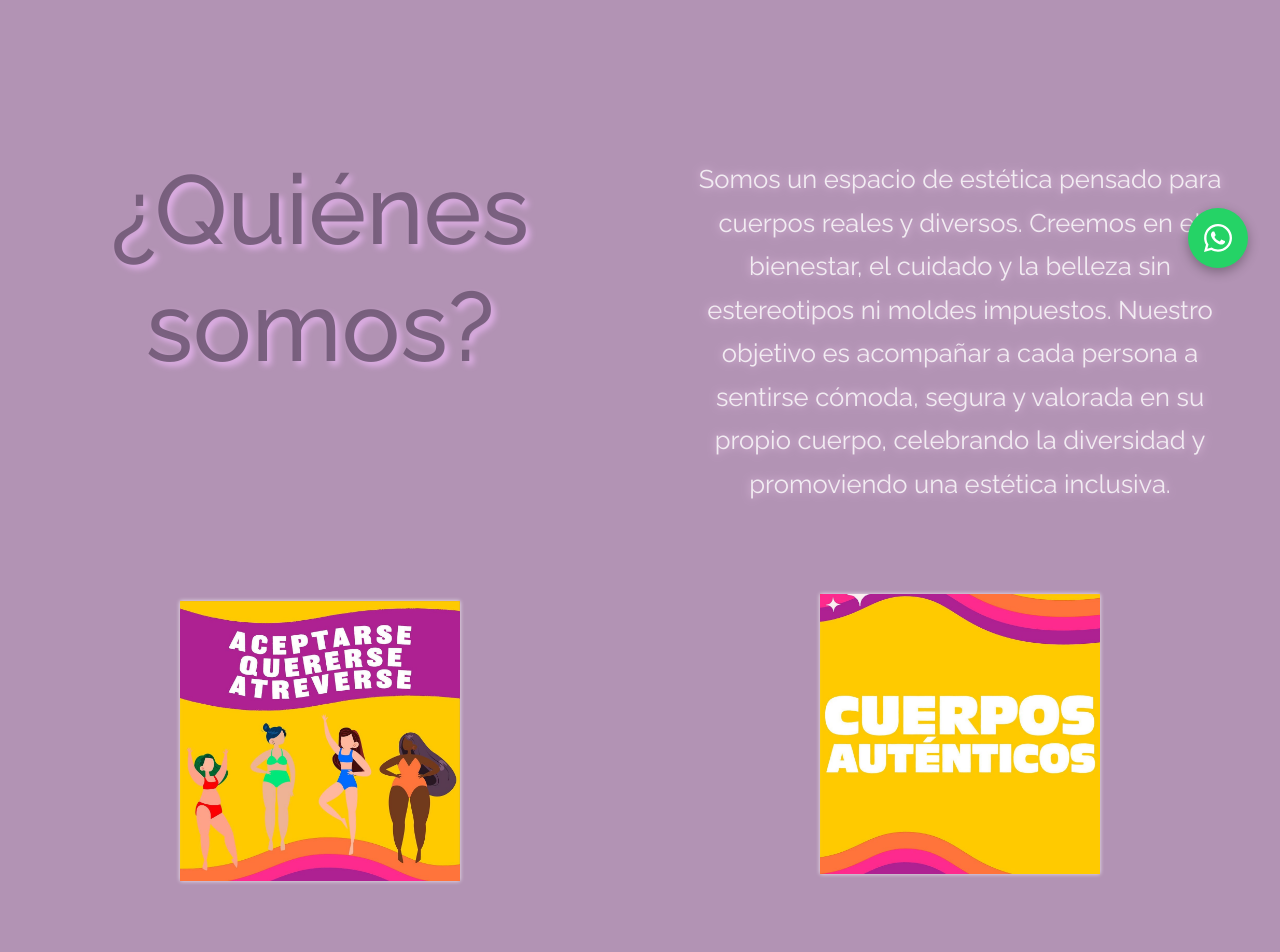
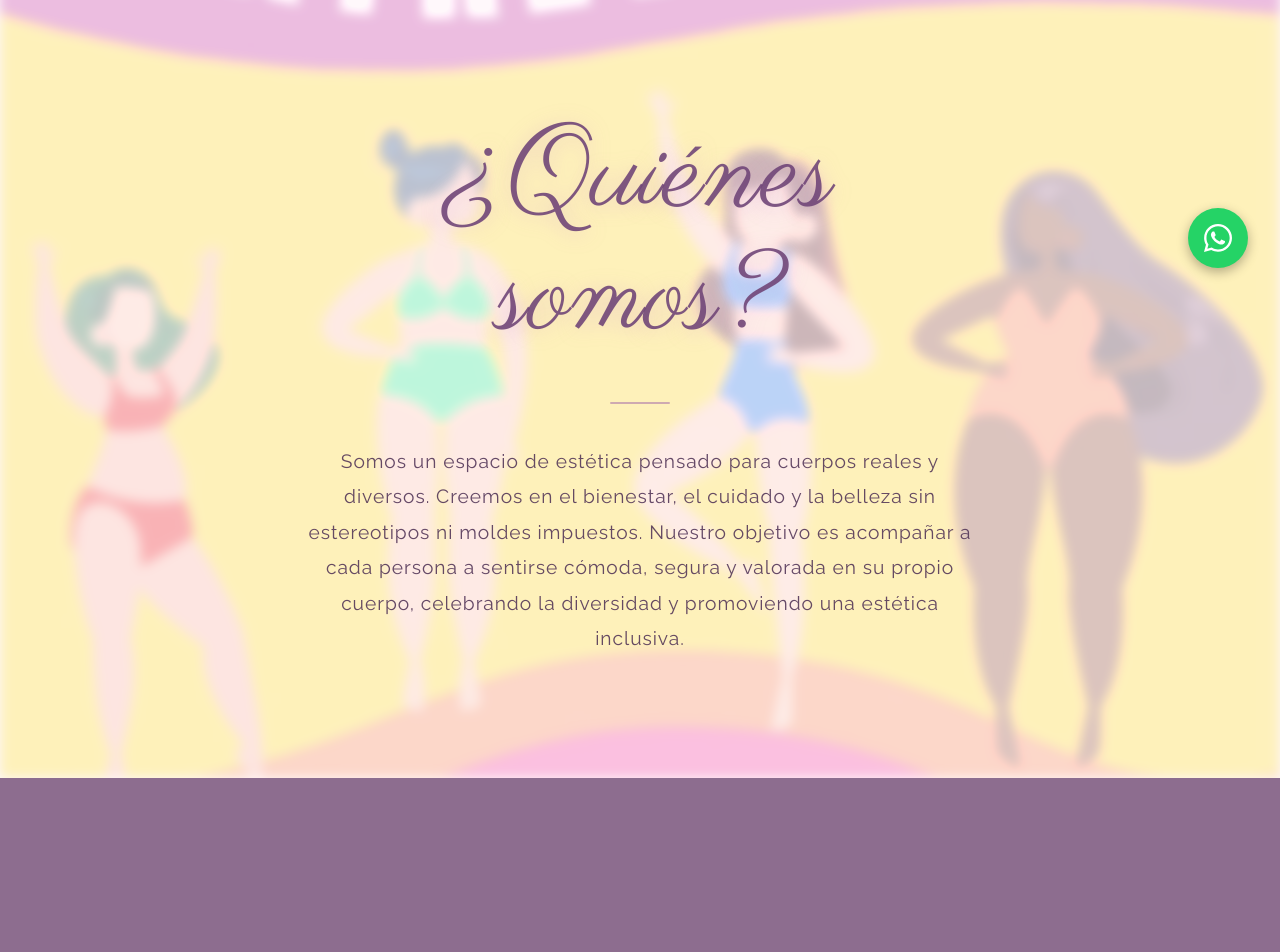
Before and after one commit to BrunoVerne/La-Matria, a React (Vite) app in the folder frontend/: page / in a window 1280 px wide. Shown: the part 500-1452 px from the top of the page. Built offline with nearby package versions, Linux system fonts and the light colour scheme.

Commit message:
componenete de preguntas frecuentes y arreglos visuales

```diff
--- a/frontend/index.html
+++ b/frontend/index.html
@@ -1,5 +1,5 @@
 <!doctype html>
-<html lang="en">
+<html lang="en" translate="no">
   <head>
     <meta charset="UTF-8" />
     <link rel="icon" type="image/svg+xml" href="/src/recursos/lamatria.png" />
--- a/frontend/src/App.jsx
+++ b/frontend/src/App.jsx
@@ -8,6 +8,7 @@ import QuienesSomos from "./components/QuienesSomos";
 import BotonWhatsapp from "./components/BotonWhatsapp";
 import Servicios from "./components/Servicios";
 import Contacto from "./components/Contacto";
+import PreguntasFrecuentes from "./components/PreguntasFrecuentes";
 
 function App() {
   return (
@@ -16,6 +17,7 @@ function App() {
       <MenuNav />
       <QuienesSomos />
       <Servicios />
+      <PreguntasFrecuentes />
       <Contacto/>
       <BotonWhatsapp
         numero="5491133367046"
--- a/frontend/src/components/MenuNav.jsx
+++ b/frontend/src/components/MenuNav.jsx
@@ -18,7 +18,7 @@ function MenuNav() {
     <button className="btn btn-outline-light btn-lg" style={{ boxShadow: '0 4px 15px rgba(0,0,0,0.9)'}} onClick={() => scrollTo('quienes-somos')}>Quiénes somos</button>
     <button className="btn btn-outline-light btn-lg" style={{ boxShadow: '0 4px 15px rgba(0,0,0,0.9)'}} onClick={() => scrollTo('servicios')}>Servicios</button>
     <button className="btn btn-outline-light btn-lg" style={{ boxShadow: '0 4px 15px rgba(0,0,0,0.9)'}} onClick={() => scrollTo('contacto')}>Contacto</button>
-    <button className="btn btn-outline-light btn-lg" style={{ boxShadow: '0 4px 15px rgba(0,0,0,0.9)'}} onClick={() => scrollTo('faq')}>Preguntas frecuentes</button>
+    <button className="btn btn-outline-light btn-lg" style={{ boxShadow: '0 4px 15px rgba(0,0,0,0.9)'}} onClick={() => scrollTo('preguntas-frecuentes')}>Preguntas frecuentes</button>
     </nav>
   );
 }
--- a/frontend/src/components/PortadaSection.jsx
+++ b/frontend/src/components/PortadaSection.jsx
@@ -15,9 +15,9 @@ function PortadaSection() {
 
 
       <div className="col-8 d-flex flex-column align-items-center justify-content-center">
-        <h1  className="display-1 fw-bold" style={{ fontFamily: 'Raleway , sans-serif',
-                                                    color: 'rgba(206, 114, 62, 0.9)',
-                                                  fontSize: '7rem'}}
+        <h1  className="display-1 fw-bold" style={{ fontFamily: 'Parisienne , cursive',
+                                                    color: 'rgba(104, 16, 85, 0.9)',
+                                                  fontSize: '8rem'}}
           >La Matria
         </h1>
 
--- /dev/null
+++ b/frontend/src/components/PreguntasFrecuentes.jsx
@@ -0,0 +1,129 @@
+import React, { useState } from 'react';
+
+const preguntas = [
+  {
+    pregunta: "¿Qué medios de pago y promociones tienen?",
+    respuesta: "Aceptamos efectivo, transferencia bancaria,tenemos 20% de descuento con cuenta DNI, 30 % de descuento con buepp, y tarjeta de crédito tiene un 15% de recargo"
+  },
+  {
+    pregunta: "¿Necesito turno previo?",
+    respuesta: "Sí, trabajamos con turnos para garantizar la atención personalizada que cada persona merece. Podés reservar por WhatsApp o por nuestro mail."
+  },
+  {
+    pregunta: "¿Dónde están ubicadas?",
+    respuesta: "Estamos en Flores, Capital Federal, nuestra ubicación exacta la podrás ver en nuestra seccion de Contacto."
+  },
+  {
+    pregunta: "¿Los precios son accesibles?",
+    respuesta: "Creemos que el cuidado personal no debe ser excluyente por lo tanto tenemos distintas opciones y promociones para que puedas acceder sin importar tu presupuesto."
+  },
+  {
+    pregunta: "¿Atienden a personas de todos los cuerpos?",
+    respuesta: "Absolutamente. Nuestro espacio está diseñado para ser inclusivo, cómodo y respetuoso para todo tipo de cuerpos, identidades y expresiones."
+  },
+];
+
+function PreguntasFrecuentes() {
+  const [abierta, setAbierta] = useState(null);
+
+  const toggle = (i) => setAbierta(abierta === i ? null : i);
+
+  return (
+    <section id="preguntas-frecuentes" style={{
+      background: 'linear-gradient(160deg, #f5f0f5 0%, #ede8ed 100%)',
+      padding: 'clamp(3rem, 8vw, 10rem) clamp(1rem, 5vw, 10rem)',
+      minHeight: '50vh',
+    }}>
+      <div style={{ maxWidth: '700px', margin: '0 auto' }}>
+
+        <h2 style={{
+          fontFamily: 'Parisienne, cursive',
+          fontSize: 'clamp(2.5rem, 7vw, 5rem)',
+          color: 'rgba(112, 70, 120, 0.85)',
+          textAlign: 'center',
+          marginBottom: '3rem',
+          textShadow: '0 2px 15px rgba(200, 140, 210, 0.25)',
+          marginTop: '10 rem'
+        }}>
+          Preguntas frecuentes
+        </h2>
+
+        <div style={{ display: 'flex', flexDirection: 'column', gap: '0.75rem'}}>
+          {preguntas.map((item, i) => (
+            <div
+              key={i}
+              style={{
+                borderRadius: '12px',
+                overflow: 'hidden',
+                border: '1px solid rgba(180, 140, 185, 0.25)',
+                background: abierta === i
+                  ? 'rgba(255, 248, 255, 0.95)'
+                  : 'rgba(255, 252, 255, 0.75)',
+                boxShadow: abierta === i
+                  ? '0 4px 20px rgba(160, 100, 170, 0.12)'
+                  : '0 1px 4px rgba(0,0,0,0.05)',
+                transition: 'all 0.25s ease',
+              }}
+            >
+              {/* Header */}
+              <button
+                onClick={() => toggle(i)}
+                style={{
+                  width: '100%',
+                  display: 'flex',
+                  justifyContent: 'space-between',
+                  alignItems: 'center',
+                  padding: '1.2rem 1.5rem',
+                  background: 'none',
+                  border: 'none',
+                  cursor: 'pointer',
+                  gap: '1rem',
+                }}
+              >
+                <span style={{
+                  fontFamily: 'Raleway, sans-serif',
+                  fontSize: 'clamp(0.95rem, 2vw, 1.05rem)',
+                  fontWeight: 600,
+                  color: 'rgba(90, 55, 100, 0.9)',
+                  textAlign: 'left',
+                }}>
+                  {item.pregunta}
+                </span>
+                <span style={{
+                  fontSize: '1rem',
+                  transition: 'transform 0.3s ease',
+                  transform: abierta === i ? 'rotate(180deg)' : 'rotate(0deg)',
+                  flexShrink: 0,
+                }}>
+                  ⬇️
+                </span>
+              </button>
+
+              {/* Respuesta */}
+              <div style={{
+                maxHeight: abierta === i ? '300px' : '0',
+                overflow: 'hidden',
+                transition: 'max-height 0.35s ease',
+              }}>
+                <p style={{
+                  fontFamily: 'Raleway, sans-serif',
+                  fontSize: 'clamp(0.9rem, 1.8vw, 1rem)',
+                  color: 'rgba(90, 60, 95, 0.8)',
+                  lineHeight: '1.75',
+                  margin: 0,
+                  padding: '0 1.5rem 1.4rem',
+                }}>
+                  {item.respuesta}
+                </p>
+              </div>
+
+            </div>
+          ))}
+        </div>
+
+      </div>
+    </section>
+  );
+}
+
+export default PreguntasFrecuentes;
--- a/frontend/src/components/QuienesSomos.jsx
+++ b/frontend/src/components/QuienesSomos.jsx
@@ -1,71 +1,91 @@
 import React from 'react';
-import cuerpos_autenticos from '../recursos/cuerpos_autenticos.png';
 import aceptarse from '../recursos/aceptarse.png';
-
-
-
 
 function QuienesSomos() {
   return (
-  <section id="quienes-somos" className="d-flex flex-wrap align-items-center" style={{
-                  background: 'rgb(178, 147, 180)',
-                  minHeight: '50vh',
-                  paddingTop: '10rem',
+    <section
+      id="quienes-somos"
+      style={{
+        position: 'relative',
+        minHeight: '100vh',
+        display: 'flex',
+        flexDirection: 'column',
+        alignItems: 'center',
+        height: 'auto',
+        justifyContent: 'center',
+        overflow: 'hidden',
+        padding: '6rem 2rem 5rem',
+      }}
+    >
+      {/* Fondo con la imagen difuminada */}
+      <div style={{
+        position: 'absolute',
+        inset: 0,
+        backgroundImage: `url(${aceptarse})`,
+        backgroundSize: 'cover',
+        backgroundPosition: 'center 85%',
+        filter: 'blur(6px) brightness(1.15) saturate(0.9)',
+        zIndex: 0,
+      }} />
+
+      {/* Overlay claro */}
+      <div style={{
+        position: 'absolute',
+        inset: 0,
+        background: 'rgba(255, 245, 250, 0.72)',
+        zIndex: 1,
+      }} />
+
+      {/* Contenido */}
+      <div style={{
+        position: 'relative',
+        zIndex: 2,
+        maxWidth: '680px',
+        textAlign: 'center',
+        display: 'flex',
+        flexDirection: 'column',
+        alignItems: 'center',
+        gap: '2.5rem',
       }}>
 
-    {/* Izquierda — título grande centrado */}
-    <div className="col-12 col-md-6 d-flex flex-column justify-content-start align-items-center gap-3" style={{ minHeight: '50vh' }}>
-      <h2 style={{ fontFamily: 'Raleway, sans-serif', textShadow: '4px 4px 6px rgba(245, 188, 255, 0.7)' , fontSize: 'clamp(2.5rem, 8vw, 6.1rem)', color: 'rgba(112, 89, 117, 0.9)', textAlign: 'center', paddingTop: '2rem' }}>
-        ¿Quiénes<br/>somos?
+        {/* Título */}
+        <h2 style={{
+          fontFamily: 'Parisienne, cursive',
+          fontSize: 'clamp(3.5rem, 10vw, 7rem)',
+          color: 'rgba(112, 70, 120, 0.9)',
+          margin: 0,
+          lineHeight: 1.1,
+          letterSpacing: '0.01em',
+          textShadow: '0 2px 20px rgba(200, 140, 210, 0.35)',
+        }}>
+          ¿Quiénes somos?
         </h2>
 
-      <div className="d-flex justify-content-center align-items-center w-100" style={{ padding: '0 2rem' }}>
-        <img src={aceptarse} alt="Aceptarse" className="img-fluid rounded-1" style={{
-            width: '60%',
-            maxWidth: '280px',
-            objectFit: 'cover',
-            filter: 'drop-shadow(0 0 2px rgba(255,255,255,0.8))',
-            paddingTop: '12rem',
-            paddingBottom: '6rem',
+        {/* Separador fino */}
+        <div style={{
+          width: '60px',
+          height: '1.5px',
+          background: 'rgba(160, 100, 170, 0.5)',
+          borderRadius: '2px',
+        }} />
 
-
-            }} />
-      </div>
-    </div>
-
-    {/* Derecha — texto + imagen */}
-    <div className="col-12 col-md-6 d-flex flex-column justify-content-start align-items-center px-5 gap-4">
-
-      <p className="lead" style={{
-        color: 'rgba(255, 255, 255, 0.9)',
+        {/* Texto */}
+        <p style={{
           fontFamily: 'Raleway, sans-serif',
-        fontSize: 'clamp(1rem, 2vw, 2rem)',
-        lineHeight: '1.7',
-        opacity: '0.9',
-        textAlign: 'center',
-        paddingTop: '2rem',
-        textShadow: '0 0 9px rgba(255, 214, 253, 0.8)',
+          fontSize: 'clamp(1rem, 2.2vw, 1.2rem)',
+          lineHeight: '1.85',
+          color: 'rgba(80, 50, 85, 0.88)',
+          margin: 0,
+          fontWeight: 400,
+          letterSpacing: '0.05em',
         }}>
-        Somos un espacio de estética pensado para cuerpos reales y diversos. Creemos en el bienestar,
-        el cuidado y la belleza sin estereotipos ni moldes impuestos. Nuestro objetivo es acompañar a cada persona a sentirse cómoda,
-        segura y valorada en su propio cuerpo, celebrando la diversidad y promoviendo una estética inclusiva.
+          Somos un espacio de estética pensado para cuerpos reales y diversos.
+          Creemos en el bienestar, el cuidado y la belleza sin estereotipos ni moldes impuestos.
+          Nuestro objetivo es acompañar a cada persona a sentirse cómoda, segura y valorada
+          en su propio cuerpo, celebrando la diversidad y promoviendo una estética inclusiva.
         </p>
 
-      <div className="d-flex justify-content-center align-items-center w-100">
-        <img src={cuerpos_autenticos} alt="Cuerpos Auténticos" className="img-fluid rounded-1" style={{
-          width: '60%',
-          maxWidth: '280px',
-          objectFit: 'cover',
-          filter: 'drop-shadow(0 0 2px rgba(255,255,255,0.8))',
-          paddingTop: '3rem',
-          paddingBottom: '6rem',
-
-
-        }} />
       </div>
-
-    </div>
-
     </section>
   );
 }
--- a/frontend/src/components/Servicios.jsx
+++ b/frontend/src/components/Servicios.jsx
@@ -32,6 +32,7 @@ const servicios = [
       'Masajes reductores',
       'Masajes circulatorios',
       'Drenaje linfático manual',
+      'Depilación definitiva'
     ],
     imagen: corporalImg,
     imageAlt: 'Tratamiento Corporal',
```
Lines whose indentation alone changed are shown as unchanged.
